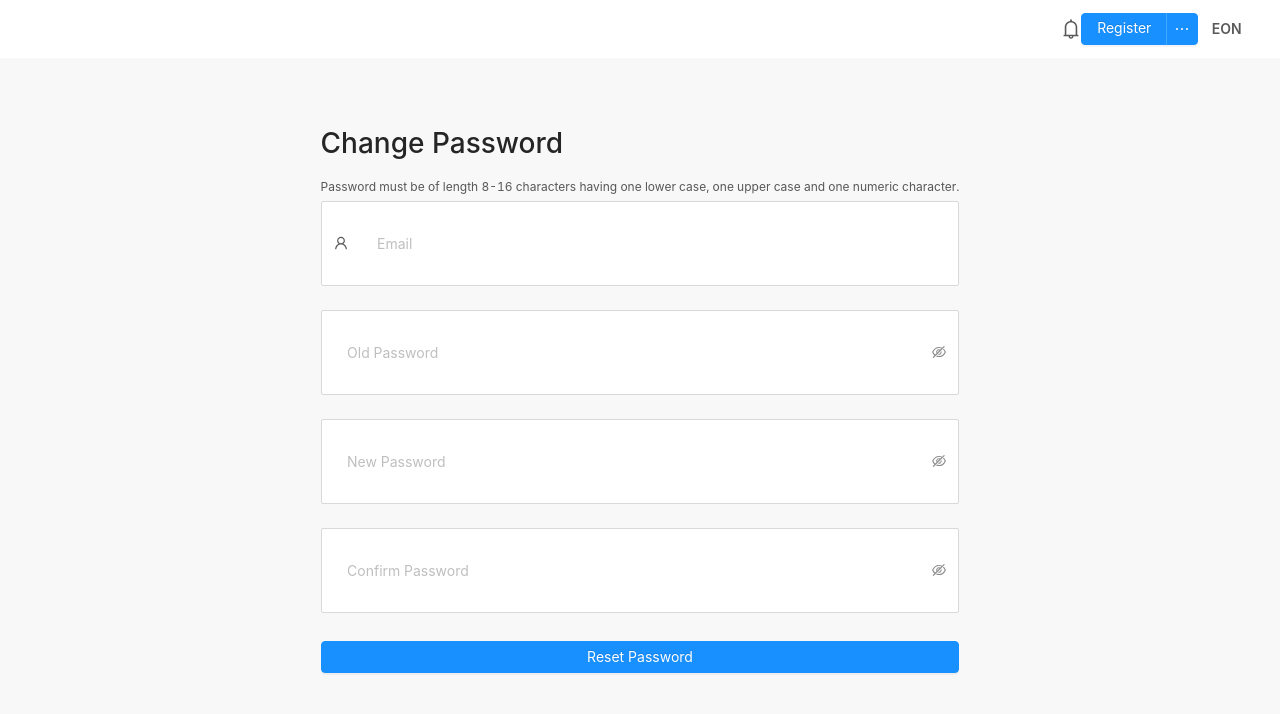
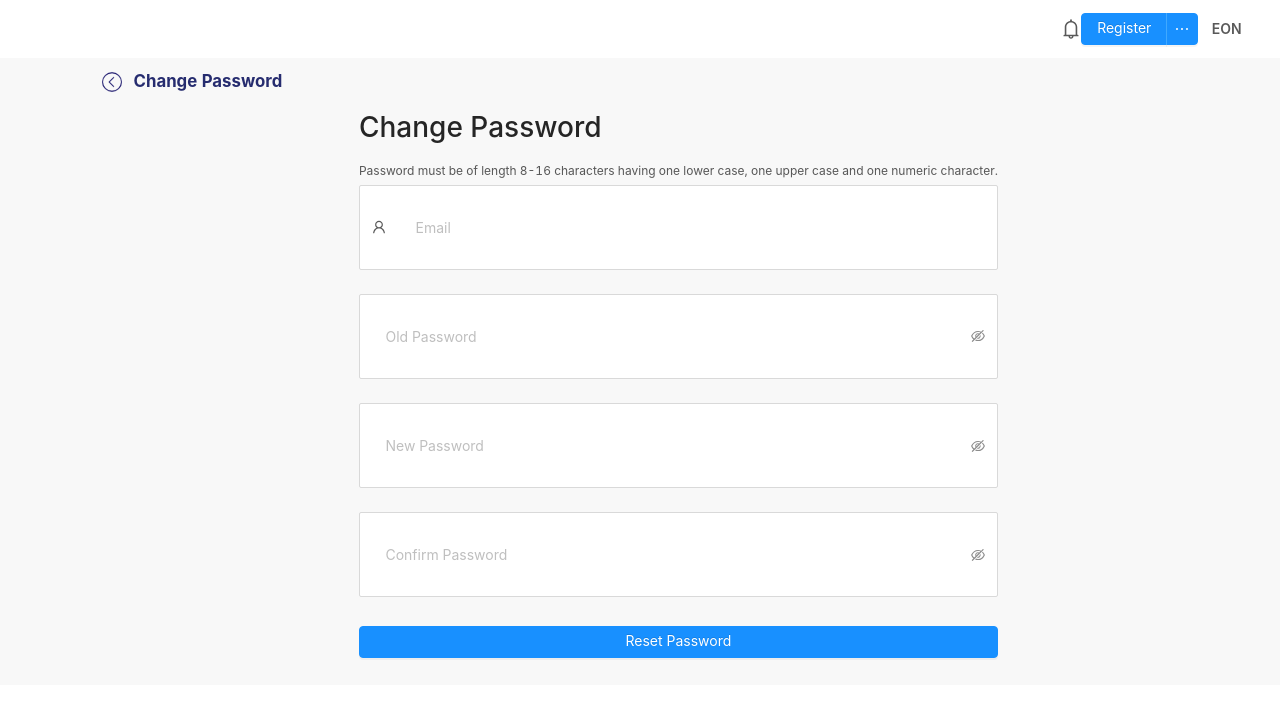
Before and after one commit to bhaarneval/eon-web, a React app: page /change-password in a window 1280 px wide. Shown: the top 714 px of the page. Built offline with nearby package versions, Linux system fonts and the light colour scheme.

Commit message:
Added back button on the change password component

```diff
--- a/src/components/forgotPassword/forgotPassword.css
+++ b/src/components/forgotPassword/forgotPassword.css
@@ -1,5 +1,9 @@
 .changePasswordContainer{
     display: flex;
     justify-content: center;
-    padding: 5% 0;
+    padding: 0;
 }
+.header-buttons{
+    margin-left: 6%;
+    padding: 0% 2%;
+}
--- a/src/components/forgotPassword/forgotPassword.js
+++ b/src/components/forgotPassword/forgotPassword.js
@@ -6,6 +6,7 @@ import {  Form, Input, Button  } from 'antd';
 
 import { UserOutlined } from '@ant-design/icons';
 import { PASSWORD_VALIDATION, EMAIL_VALIDATION } from "../../constants/constants";
+import BackButton from "../backButton";
 
 class ForgotPassword extends Component {
   constructor(props) {
@@ -48,10 +49,15 @@ class ForgotPassword extends Component {
     console.log('Failed:', errorInfo);
   };
 
+  goBack = () => {
+    window.replace(`/dashboard`);
+  }
   render() {
     let passwordPattern = "^"+this.state.password+"$";
     passwordPattern = new RegExp(passwordPattern);
     return (
+      <div className="header-buttons">
+      <BackButton handleOnClick={this.goBack} text={"Change Password"}/>
       <div className="changePasswordContainer">
         <div>
           <h1>Change Password</h1>
@@ -122,6 +128,7 @@ class ForgotPassword extends Component {
           </Form>
         </div>
     </div>
+    </div>
     );
   }
 }
```
